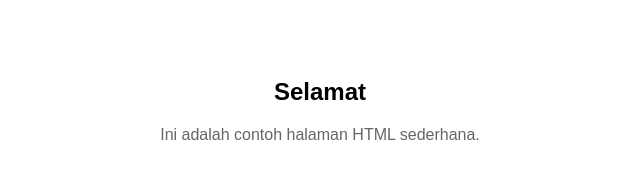
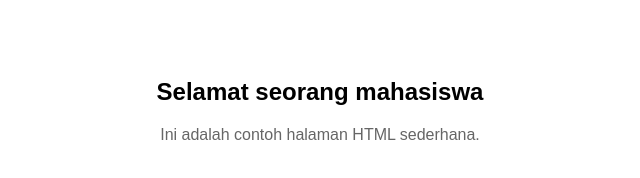
Before and after one commit to raflyhida/jawaban_git, a plain HTML site: page index.html in a window 1280 px wide. Shown: the whole page, without its empty margins (320-960 px from the left). Drawn offline with Linux system fonts and the light colour scheme.

Commit message:
sudah melakukan berubahan penmabhan tulisan di h2

```diff
--- a/index.html
+++ b/index.html
@@ -21,7 +21,7 @@
     </style>
 </head>
 <body>
-    <h2>Selamat </h2>
+    <h2>Selamat seorang mahasiswa </h2>
     <p>Ini adalah contoh halaman HTML sederhana.</p>
 </body>
 </html>
```
